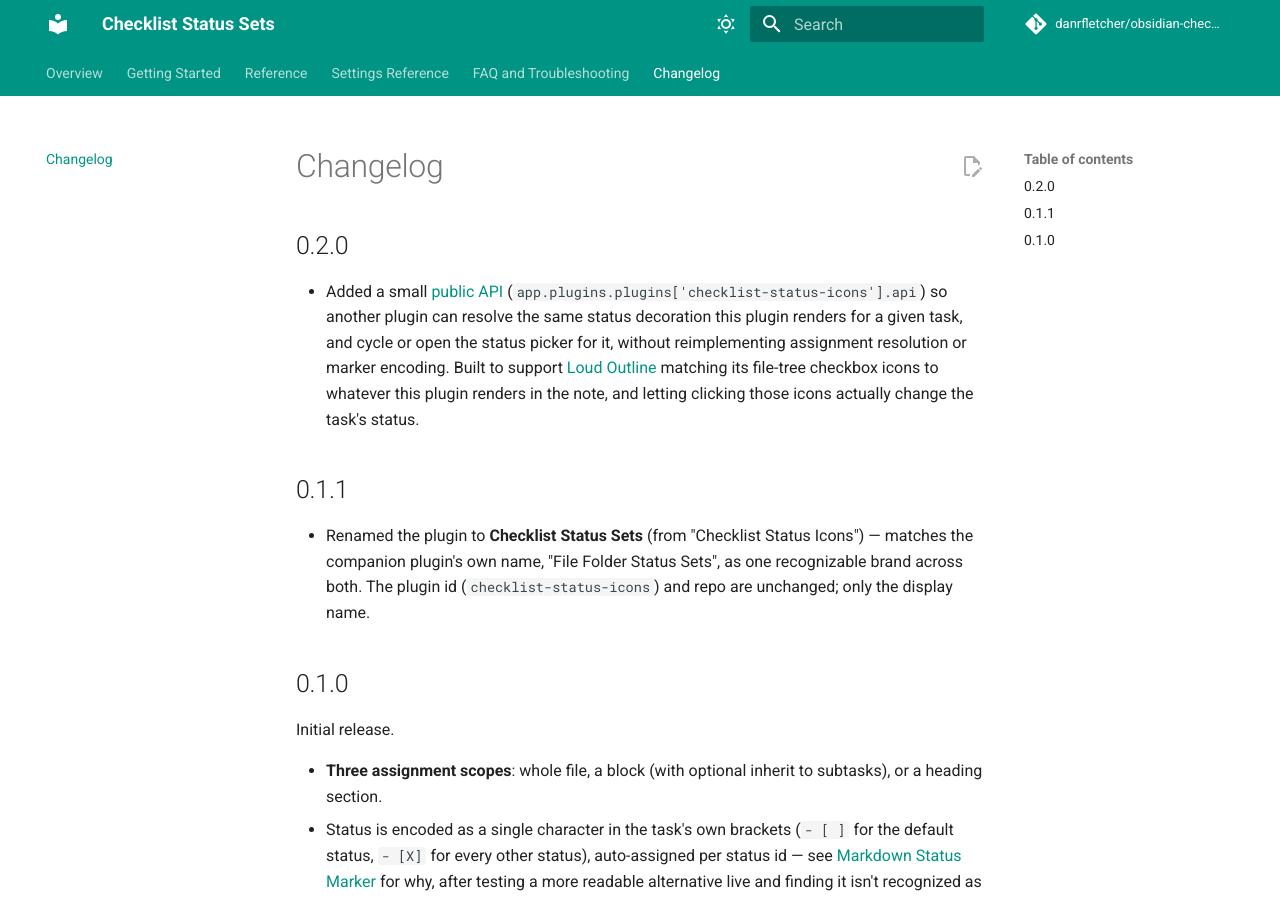
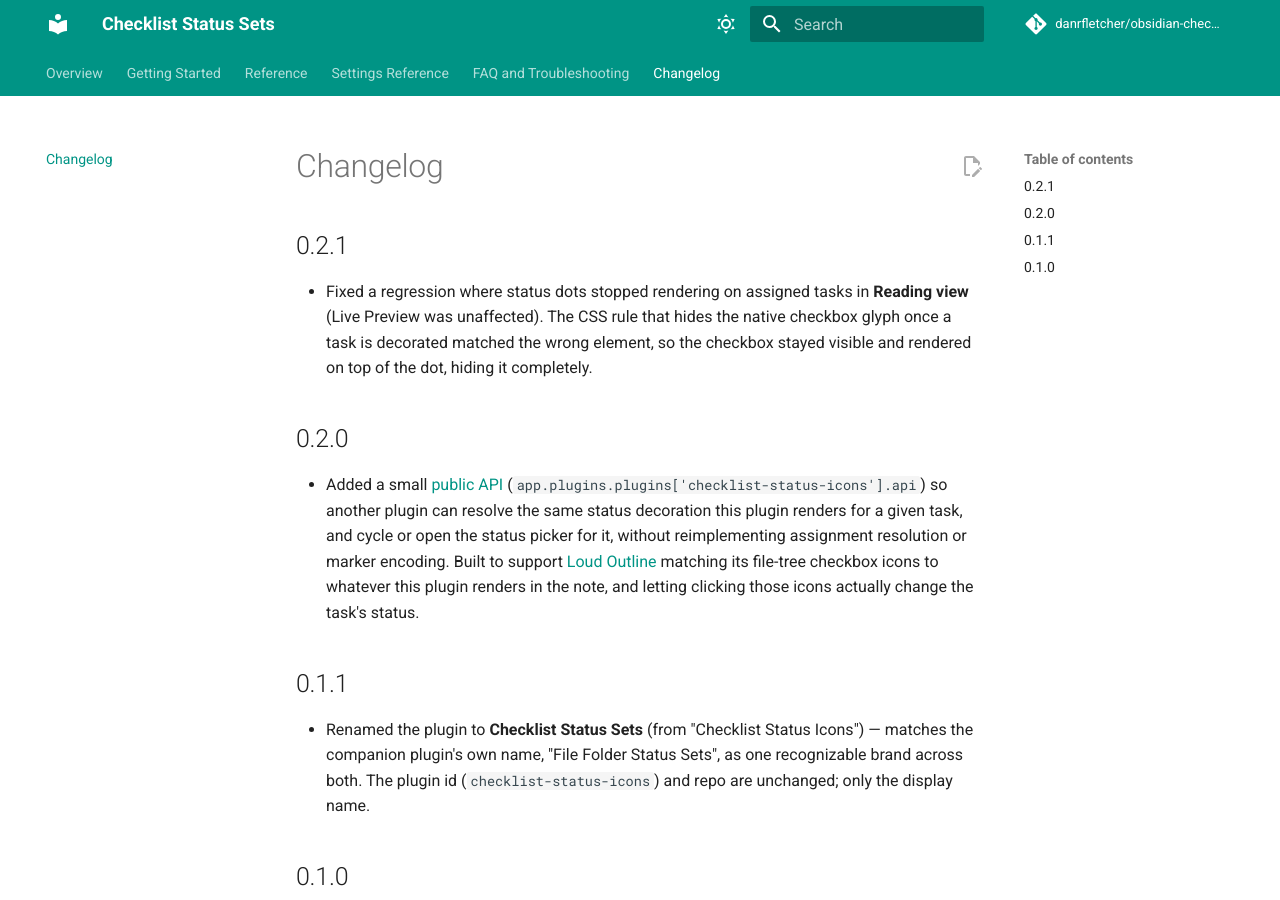
Before and after one commit to danrfletcher/obsidian-checklist-status-icons, an MkDocs documentation site: the page built from docs/docs/changelog.md, in a window 1280 px wide and 900 px high. Built offline with MkDocs 1.6.1 and Material for MkDocs 9.7.7, drawn with Linux system fonts in a browser that asks for light colours; comment, search, counter and statistics services are not loaded.

Commit message:
Fix status dots not rendering in Reading view (0.2.1) (#6)
The CSS rule hiding the native checkbox once a task is decorated
expected data-csi-decorated on the <li>, but TaskPatch.decorate()
sets it on the <input> itself (matching the Live Preview selector).
The Reading-view selector never matched, so the native checkbox
stayed visible and, due to its negative-margin alignment, painted
directly on top of the status dot, hiding it entirely.

Found by bind-mounting a worktree of the user's real vault into the
repro container and reproducing the exact reported file/task.

Co-authored-by: Claude Sonnet 5 <noreply@anthropic.com>

```diff
--- a/docs/docs/changelog.md
+++ b/docs/docs/changelog.md
@@ -1,4 +1,12 @@
 # Changelog
+
+## 0.2.1
+
+- Fixed a regression where status dots stopped rendering on assigned tasks in
+  **Reading view** (Live Preview was unaffected). The CSS rule that hides the
+  native checkbox glyph once a task is decorated matched the wrong element,
+  so the checkbox stayed visible and rendered on top of the dot, hiding it
+  completely.
 
 ## 0.2.0
 
--- a/package.json
+++ b/package.json
@@ -1,6 +1,6 @@
 {
 	"name": "checklist-status-icons",
-	"version": "0.2.0",
+	"version": "0.2.1",
 	"description": "Apply Status Sets' reusable status sets to checklist items inside your notes — per file, block, or heading.",
 	"main": "main.js",
 	"scripts": {
--- a/styles.css
+++ b/styles.css
@@ -28,8 +28,10 @@
 		0 0 9px 3px currentColor;
 }
 
-/* The native checkbox glyph is fully replaced, not shown alongside our dot. */
-li.task-list-item[data-csi-decorated] > input.task-list-item-checkbox,
+/* The native checkbox glyph is fully replaced, not shown alongside our dot.
+   The attribute is set on the <input> itself (see TaskPatch.decorate), not
+   on its <li>/<label> ancestor, in both Reading view and Live Preview. */
+li.task-list-item > input.task-list-item-checkbox[data-csi-decorated],
 label.task-list-label input.task-list-item-checkbox[data-csi-decorated] {
 	display: none;
 }
--- a/versions.json
+++ b/versions.json
@@ -1,5 +1,6 @@
 {
 	"0.1.0": "1.4.16",
 	"0.1.1": "1.4.16",
-	"0.2.0": "1.4.16"
+	"0.2.0": "1.4.16",
+	"0.2.1": "1.4.16"
 }
```
Also changed, not shown: manifest.json, 1 other file.
